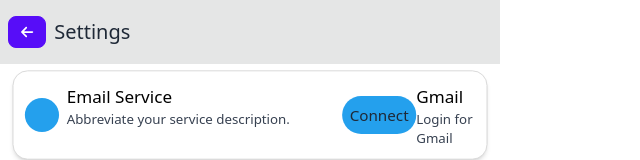
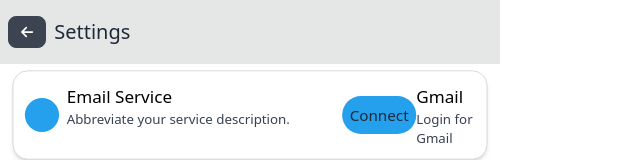
Before and after one commit to noahsmiths/brevity, a React (Create React App) app in the folder frontend/: page /settings in a window 1280 px wide. Both pictures are taken after a click on the button 464 px from the left and 32 px from the top of the page. Shown: the top 160 px of the page, without its empty margins (0-640 px from the left). Built offline with nearby package versions, Linux system fonts and the light colour scheme.

Commit message:
Update index.js

```diff
--- a/frontend/src/components/SettingsNav/index.js
+++ b/frontend/src/components/SettingsNav/index.js
@@ -13,10 +13,10 @@ export default function SettingsNav() {
             <div className="navbar bg-base-300">
 
                 <div className="flex-1">
-                    <div className="tooltip tooltip-bottom" data-tip="Return">
-                        <div onClick={() => navigate("/")} className="btn btn-sm btn-primary mr-2">
-                            <FontAwesomeIcon icon={faArrowLeft} />
-                        </div>
+
+                    <div onClick={() => navigate("/")} className="btn btn-sm btn-base mr-2">
+                        <FontAwesomeIcon icon={faArrowLeft} />
+
                     </div>
                     <div className=" normal-case text-xl">Settings</div>
                 </div>
```
